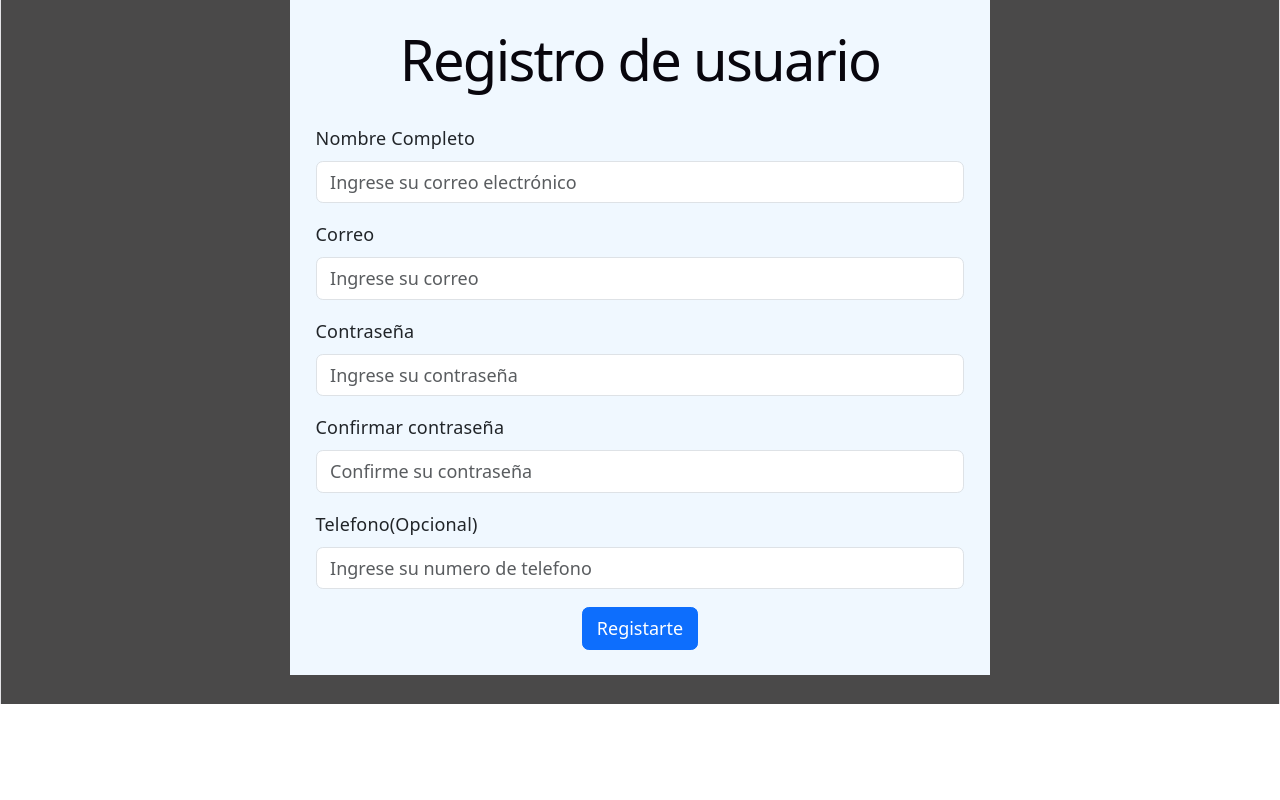
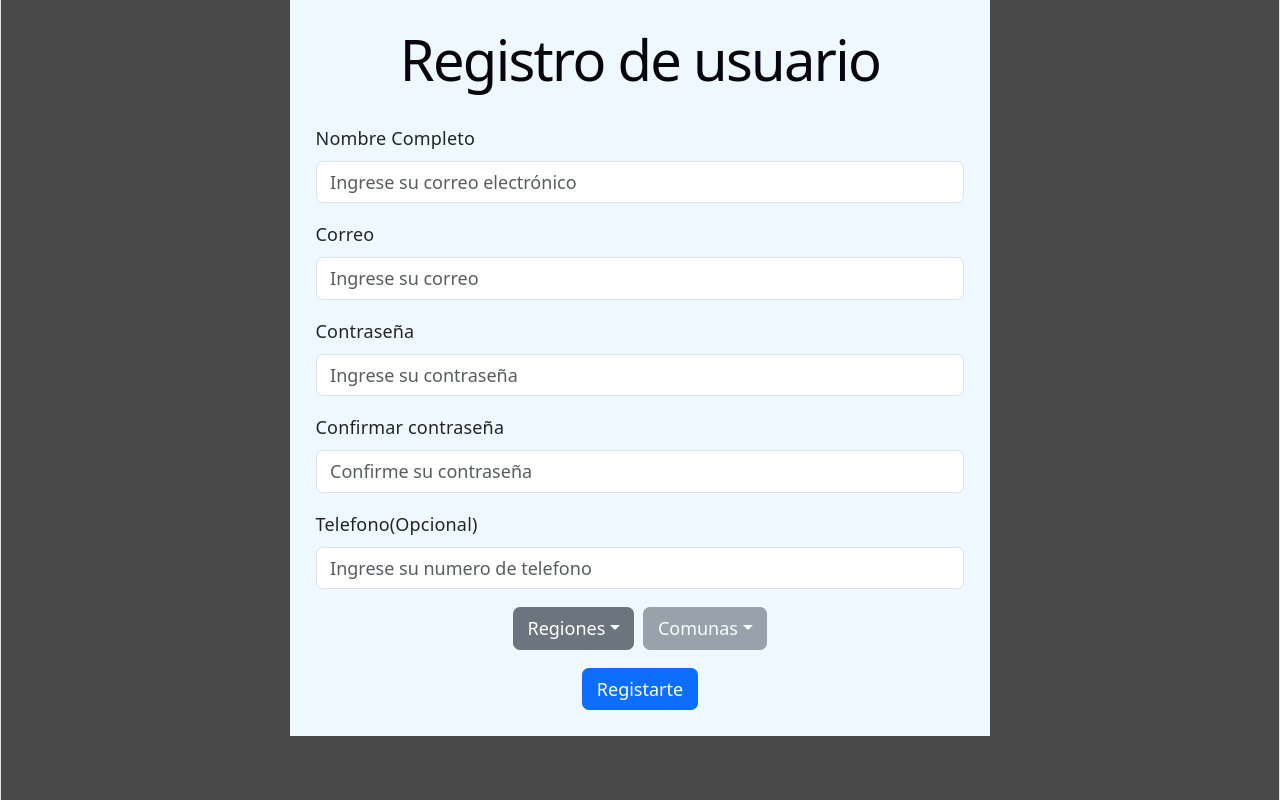
Before and after one commit to pollo-pavo/BLU-SELLER, a React (Vite) app: page /registro in a window 1280 px wide. Shown: the part 590-1390 px from the top of the page. Before the commit the page ends 1294 px from the top, so only its background shows below. Built offline with nearby package versions, Linux system fonts and the light colour scheme; the HTML template or start-up script is replaced by a standard one.

Commit message:
Registro configuration

```diff
--- /dev/null
+++ b/src/components/forms/selectorUbicacion.jsx
@@ -0,0 +1,65 @@
+import {useState, useEffect} from 'react';
+import Dropdown from 'react-bootstrap/Dropdown';
+
+import datos from '../../data/ubicaciones.json';
+
+function SelectorUbicacion() {
+
+    const [regionSeleccionada, setRegionSeleccionada] = useState(null);
+    const [comunaSeleccionada, setComunaSeleccionada] = useState(null);
+
+    const seleccionarRegion = (region) => {
+        setRegionSeleccionada(region);
+        setComunaSeleccionada(null);
+    }
+
+    return (
+        <div className="d-flex justify-content-center align-items-center gap-2">
+
+            <Dropdown>
+
+                <Dropdown.Toggle variant="secondary">
+                    {regionSeleccionada ? regionSeleccionada.region : "Regiones"}
+                </Dropdown.Toggle>
+
+                <Dropdown.Menu className="menu">
+
+                    {datos.regiones.map((region) => (
+                        <Dropdown.Item
+                            key={region.region}
+                            onClick={() => seleccionarRegion(region)}
+                        >
+                            {region.region}
+                        </Dropdown.Item>
+                    ))}
+
+                </Dropdown.Menu>
+
+            </Dropdown>
+
+
+            <Dropdown>
+
+                <Dropdown.Toggle variant="secondary" disabled={!regionSeleccionada}>
+                    {comunaSeleccionada ? comunaSeleccionada : "Comunas"}
+                </Dropdown.Toggle>
+
+                <Dropdown.Menu className="menu">
+
+                    {regionSeleccionada?.comunas.map((comuna) => (
+                        <Dropdown.Item
+                            key={comuna}
+                            onClick={() => setComunaSeleccionada(comuna)}
+                        >
+                            {comuna}
+                        </Dropdown.Item>
+                    ))}
+
+                </Dropdown.Menu>
+            </Dropdown>
+
+        </div>
+    );
+}
+
+export default SelectorUbicacion;
--- /dev/null
+++ b/src/data/ubicaciones.json
@@ -0,0 +1,68 @@
+{
+  "regiones": [
+    {
+      "region": "Arica y Parinacota",
+      "comunas": ["Arica", "Camarones", "Putre", "General Lagos"]
+    },
+    {
+      "region": "Tarapacá",
+      "comunas": ["Iquique", "Alto Hospicio", "Pozo Almonte", "Camiña", "Colchane", "Huara", "Pica"]
+    },
+    {
+      "region": "Antofagasta",
+      "comunas": ["Antofagasta", "Mejillones", "Sierra Gorda", "Taltal", "Calama", "Ollagüe", "San Pedro de Atacama", "Tocopilla", "María Elena"]
+    },
+    {
+      "region": "Atacama",
+      "comunas": ["Copiapó", "Caldera", "Tierra Amarilla", "Chañaral", "Diego de Almagro", "Vallenar", "Alto del Carmen", "Freirina", "Huasco"]
+    },
+    {
+      "region": "Coquimbo",
+      "comunas": ["La Serena", "Coquimbo", "Andacollo", "La Higuera", "Paiguano", "Vicuña", "Illapel", "Canela", "Los Vilos", "Salamanca", "Ovalle", "Combarbalá", "Monte Patria", "Punitaqui", "Río Hurtado"]
+    },
+    {
+      "region": "Valparaíso",
+      "comunas": ["Valparaíso", "Casablanca", "Concón", "Juan Fernández", "Puchuncaví", "Quintero", "Viña del Mar", "Isla de Pascua", "Los Andes", "Calle Larga", "Rinconada", "San Esteban", "La Ligua", "Cabildo", "Papudo", "Petorca", "Zapallar", "Quillota", "Calera", "Hijuelas", "La Cruz", "Nogales", "San Antonio", "Algarrobo", "Cartagena", "El Quisco", "El Tabo", "Santo Domingo", "San Felipe", "Catemu", "Llaillay", "Panquehue", "Putaendo", "Santa María", "Quilpué", "Limache", "Olmué", "Villa Alemana"]
+    },
+    {
+      "region": "Región del Libertador Gral. Bernardo O'Higgins",
+      "comunas": ["Rancagua", "Codegua", "Coinco", "Coltauco", "Doñihue", "Graneros", "Las Cabras", "Machalí", "Malloa", "Mostazal", "Olivar", "Peumo", "Pichidegua", "Quinta de Tilcoco", "Rengo", "Requínoa", "San Vicente", "Pichilemu", "La Estrella", "Litueche", "Marchihue", "Navidad", "Paredones", "San Fernando", "Chépica", "Chimbarongo", "Lolol", "Nancagua", "Palmilla", "Peralillo", "Placilla", "Pumanque", "Santa Cruz"]
+    },
+    {
+      "region": "Región del Maule",
+      "comunas": ["Talca", "Constitución", "Curepto", "Empedrado", "Maule", "Pelarco", "Pencahue", "Río Claro", "San Clemente", "San Rafael", "Cauquenes", "Chanco", "Pelluhue", "Curicó", "Hualañé", "Licantén", "Molina", "Rauco", "Romeral", "Sagrada Familia", "Teno", "Vichuquén", "Linares", "Colbún", "Longaví", "Parral", "Retiro", "San Javier", "Villa Alegre", "Yerbas Buenas"]
+    },
+    {
+      "region": "Región de Ñuble",
+      "comunas": ["Cobquecura", "Coelemu", "Ninhue", "Portezuelo", "Quirihue", "Ránquil", "Treguaco", "Bulnes", "Chillán Viejo", "Chillán", "El Carmen", "Pemuco", "Pinto", "Quillón", "San Ignacio", "Yungay", "Coihueco", "Ñiquén", "San Carlos", "San Fabián", "San Nicolás"]
+    },
+    {
+      "region": "Región del Biobío",
+      "comunas": ["Concepción", "Coronel", "Chiguayante", "Florida", "Hualqui", "Lota", "Penco", "San Pedro de la Paz", "Santa Juana", "Talcahuano", "Tomé", "Hualpén", "Lebu", "Arauco", "Cañete", "Contulmo", "Curanilahue", "Los Álamos", "Tirúa", "Los Ángeles", "Antuco", "Cabrero", "Laja", "Mulchén", "Nacimiento", "Negrete", "Quilaco", "Quilleco", "San Rosendo", "Santa Bárbara", "Tucapel", "Yumbel", "Alto Biobío"]
+    },
+    {
+      "region": "Región de la Araucanía",
+      "comunas": ["Temuco", "Carahue", "Cunco", "Curarrehue", "Freire", "Galvarino", "Gorbea", "Lautaro", "Loncoche", "Melipeuco", "Nueva Imperial", "Padre las Casas", "Perquenco", "Pitrufquén", "Pucón", "Saavedra", "Teodoro Schmidt", "Toltén", "Vilcún", "Villarrica", "Cholchol", "Angol", "Collipulli", "Curacautín", "Ercilla", "Lonquimay", "Los Sauces", "Lumaco", "Purén", "Renaico", "Traiguén", "Victoria"]
+    },
+    {
+      "region": "Región de Los Ríos",
+      "comunas": ["Valdivia", "Corral", "Lanco", "Los Lagos", "Máfil", "Mariquina", "Paillaco", "Panguipulli", "La Unión", "Futrono", "Lago Ranco", "Río Bueno"]
+    },
+    {
+      "region": "Región de Los Lagos",
+      "comunas": ["Puerto Montt", "Calbuco", "Cochamó", "Fresia", "Frutillar", "Los Muermos", "Llanquihue", "Maullín", "Puerto Varas", "Castro", "Ancud", "Chonchi", "Curaco de Vélez", "Dalcahue", "Puqueldón", "Queilén", "Quellón", "Quemchi", "Quinchao", "Osorno", "Puerto Octay", "Purranque", "Puyehue", "Río Negro", "San Juan de la Costa", "San Pablo", "Chaitén", "Futaleufú", "Hualaihué", "Palena"]
+    },
+    {
+      "region": "Región Aisén del Gral. Carlos Ibáñez del Campo",
+      "comunas": ["Coihaique", "Lago Verde", "Aisén", "Cisnes", "Guaitecas", "Cochrane", "O'Higgins", "Tortel", "Chile Chico", "Río Ibáñez"]
+    },
+    {
+      "region": "Región de Magallanes y de la Antártica Chilena",
+      "comunas": ["Punta Arenas", "Laguna Blanca", "Río Verde", "San Gregorio", "Cabo de Hornos (Ex Navarino)", "Antártica", "Porvenir", "Primavera", "Timaukel", "Natales", "Torres del Paine"]
+    },
+    {
+      "region": "Región Metropolitana de Santiago",
+      "comunas": ["Cerrillos", "Cerro Navia", "Conchalí", "El Bosque", "Estación Central", "Huechuraba", "Independencia", "La Cisterna", "La Florida", "La Granja", "La Pintana", "La Reina", "Las Condes", "Lo Barnechea", "Lo Espejo", "Lo Prado", "Macul", "Maipú", "Ñuñoa", "Pedro Aguirre Cerda", "Peñalolén", "Providencia", "Pudahuel", "Quilicura", "Quinta Normal", "Recoleta", "Renca", "San Joaquín", "San Miguel", "San Ramón", "Vitacura", "Puente Alto", "Pirque", "San José de Maipo", "Buin", "Calera de Tango", "Paine", "San Bernardo", "Alhué", "Curacaví", "María Pinto", "Melipilla", "San Pedro", "Talagante", "Colina", "Lampa", "Tiltil", "Santiago"]
+    }
+  ]
+}
--- a/src/pages/Registro.jsx
+++ b/src/pages/Registro.jsx
@@ -1,9 +1,11 @@
-import { Container } from 'react-bootstrap';
 import Button from 'react-bootstrap/Button';
 import Form from 'react-bootstrap/Form';
+import SelectorUbicacion from '../components/forms/selectorUbicacion';
+
 import '../styles/Registro.css';
 import '../styles/General.css';
-import { Link } from "react-router-dom";
+
+
 
 
 function InicioSesion() {
@@ -50,12 +52,11 @@
               <Form.Control type="tel" placeholder="Ingrese su numero de telefono" />
             </Form.Group>
 
+            <SelectorUbicacion />
 
-            <Button variant="primary" type="submit">
+            <Button variant="primary" type="submit" className='mt-3'>
               Registarte
             </Button>
-
-
 
           </Form>
 
--- a/src/styles/General.css
+++ b/src/styles/General.css
@@ -5,6 +5,7 @@
   align-items: flex-start;
   background-color: #4a4949;
   padding-top: 5%;
+  padding-bottom: 5%
 }
 
 .caja {
@@ -19,3 +20,8 @@
   display: block;
   text-align: left;
 }
+
+.menu {
+    max-height: 200px;
+    overflow-y: auto;
+}
--- a/vite.config.js
+++ b/vite.config.js
@@ -8,4 +8,5 @@
     react(),
     babel({ presets: [reactCompilerPreset()] })
   ],
+
 })
```
Also changed, not shown: 1 other file (tests, documents, lock files or other folders).
